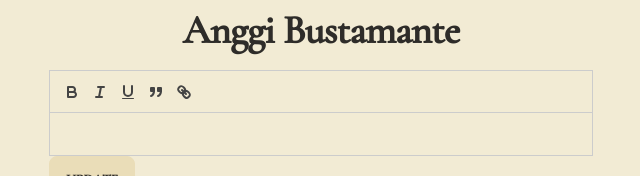
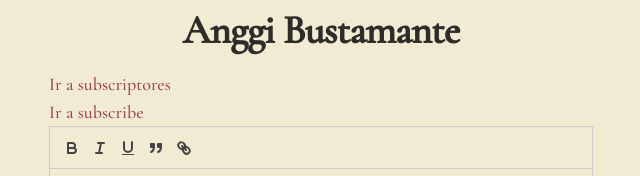
Before and after one commit to DiegoAraujoJS/anggi-newsletter, a Next.js app: page / in a window 1280 px wide. Shown: the part 290-466 px from the top of the page, without its empty margins (319-959 px from the left). Built offline with nearby package versions, Linux system fonts and the light colour scheme; no server answers; the database is empty.

Commit message:
agrego links para el admin, para navegar a través de la app.

```diff
--- a/components/layout.js
+++ b/components/layout.js
@@ -80,7 +80,7 @@ siteTitle,
         <main>{children}</main>
         {!home && (
           <div className={styles.backToHome}>
-            <Link href="/">← Back to home</Link>
+            <Link href="/">← Regresar</Link>
           </div>
         )}
       </div>
--- a/pages/index.js
+++ b/pages/index.js
@@ -31,6 +31,10 @@ export default function Home({allPostsData, presentation, isAdmin}) {
       <Head>
         <title>{siteTitle}</title>
       </Head>
+
+
+        {isAdmin ? <div><Link className="text-palette-4 text-lg" href="/admin/subscribers">Ir a subscriptores</Link></div> : null}
+        {isAdmin ? <div><Link className="text-palette-4 text-lg" href="/subscribe">Ir a subscribe</Link></div> : null}
 
       <dialog id="my_modal_2" className="modal">
         <div className="modal-box">
```
